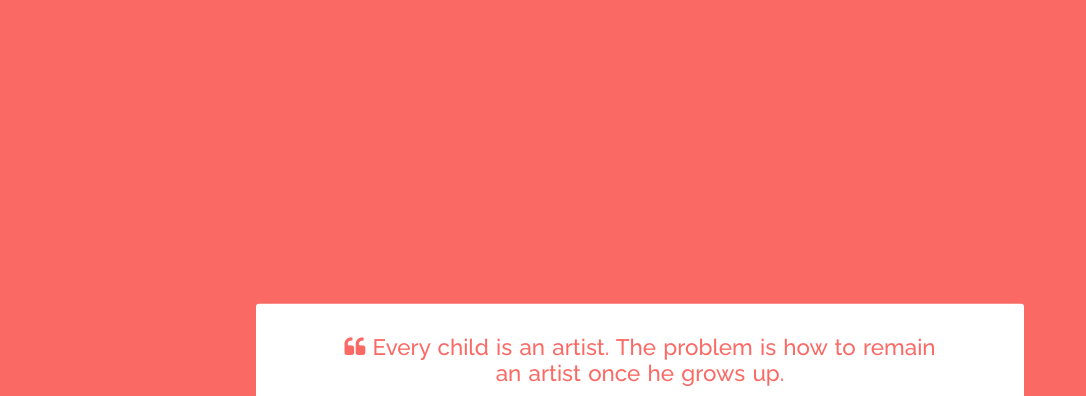
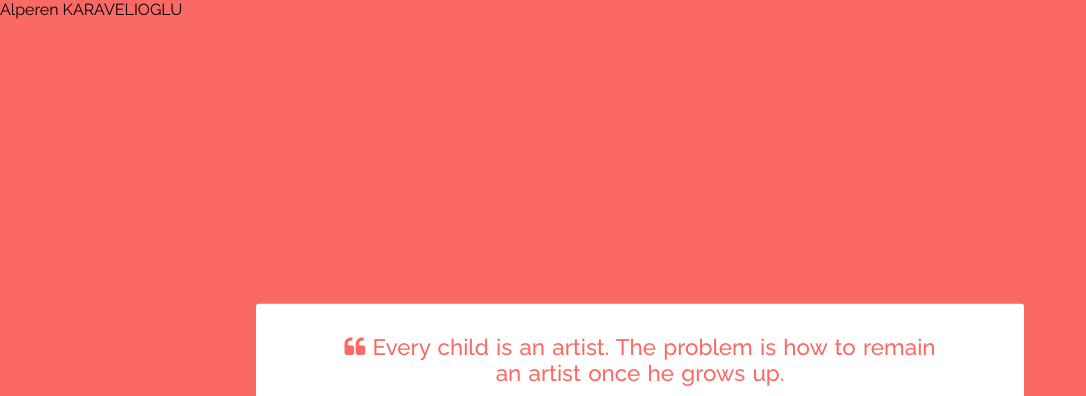
Before and after one commit to Alpovka/Quote-Machine, a plain HTML site: page index.html in a window 1280 px wide. Shown: the top 396 px of the page, without its empty margins (0-1086 px from the left). Drawn offline with nearby package versions, Linux system fonts and the light colour scheme; no server answers.

Commit message:
Added author tag

```diff
--- a/index.html
+++ b/index.html
@@ -7,6 +7,7 @@
     <script src="https://ajax.googleapis.com/ajax/libs/jquery/3.5.1/jquery.min.js"></script>
     <link rel="stylesheet" href="https://maxcdn.bootstrapcdn.com/font-awesome/4.3.0/css/font-awesome.min.css">
     <link rel="stylesheet" href="index.css">
+    <author>Alperen KARAVELIOGLU</author>
     <title>Random-Quote-Machine</title>
     <script>
          var quoteArray;
```
